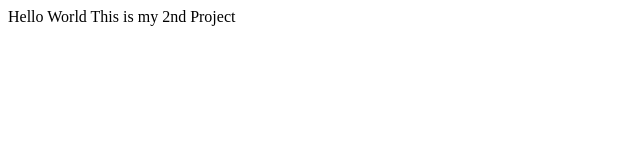
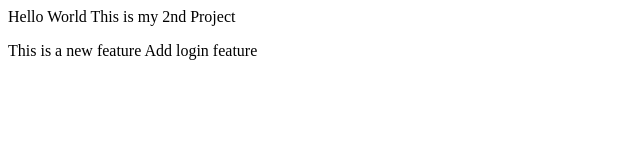
Before and after one commit to Shiv1994-web/Localfolder, a plain HTML site: page index.html in a window 1280 px wide. Shown: the whole page, without its empty margins (0-640 px from the left). Drawn offline with Linux system fonts and the light colour scheme.

Commit message:
New Feature Add Login feature

```diff
--- a/index.html
+++ b/index.html
@@ -1 +1,2 @@
 <p>Hello World This is my 2nd Project</p>
+<p>This is a new feature Add login feature</p>
```
